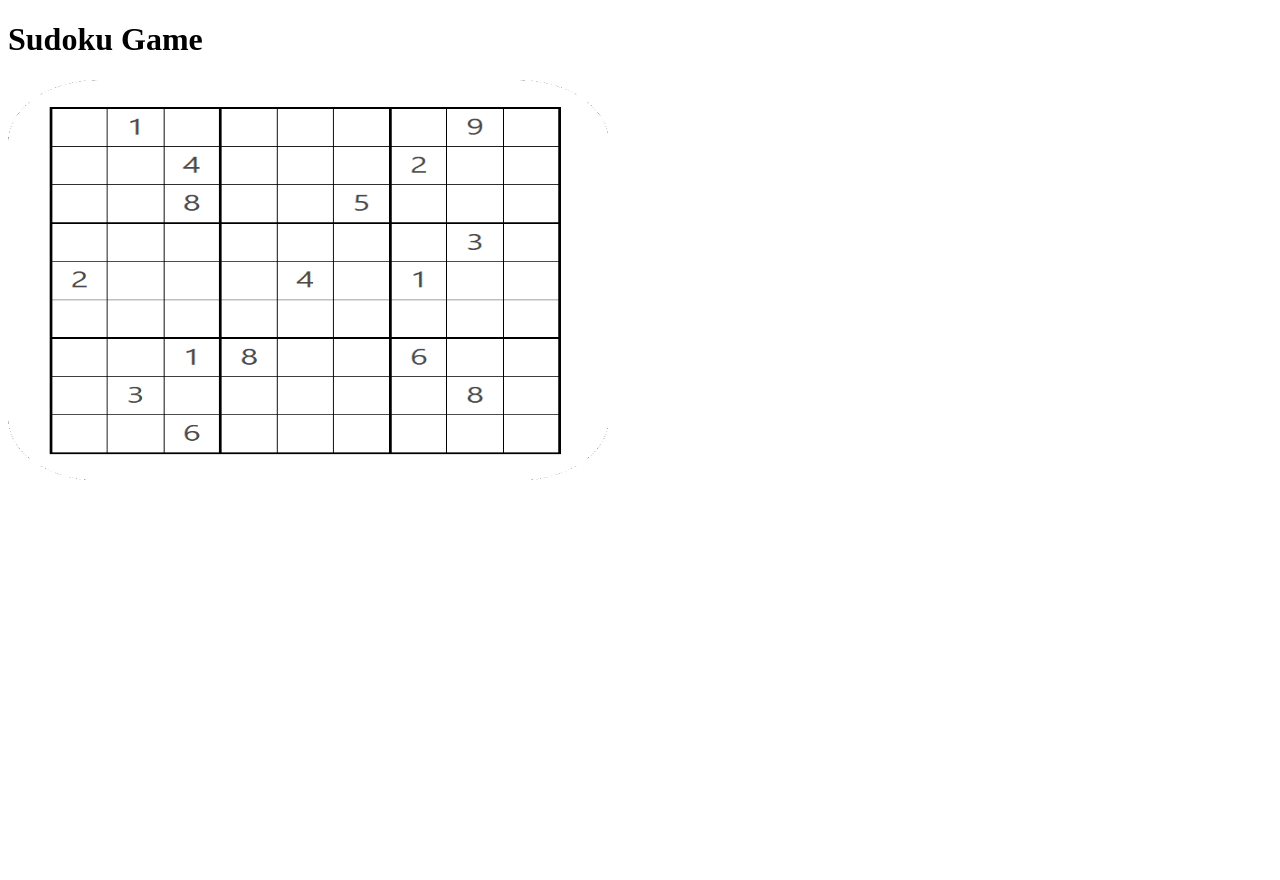
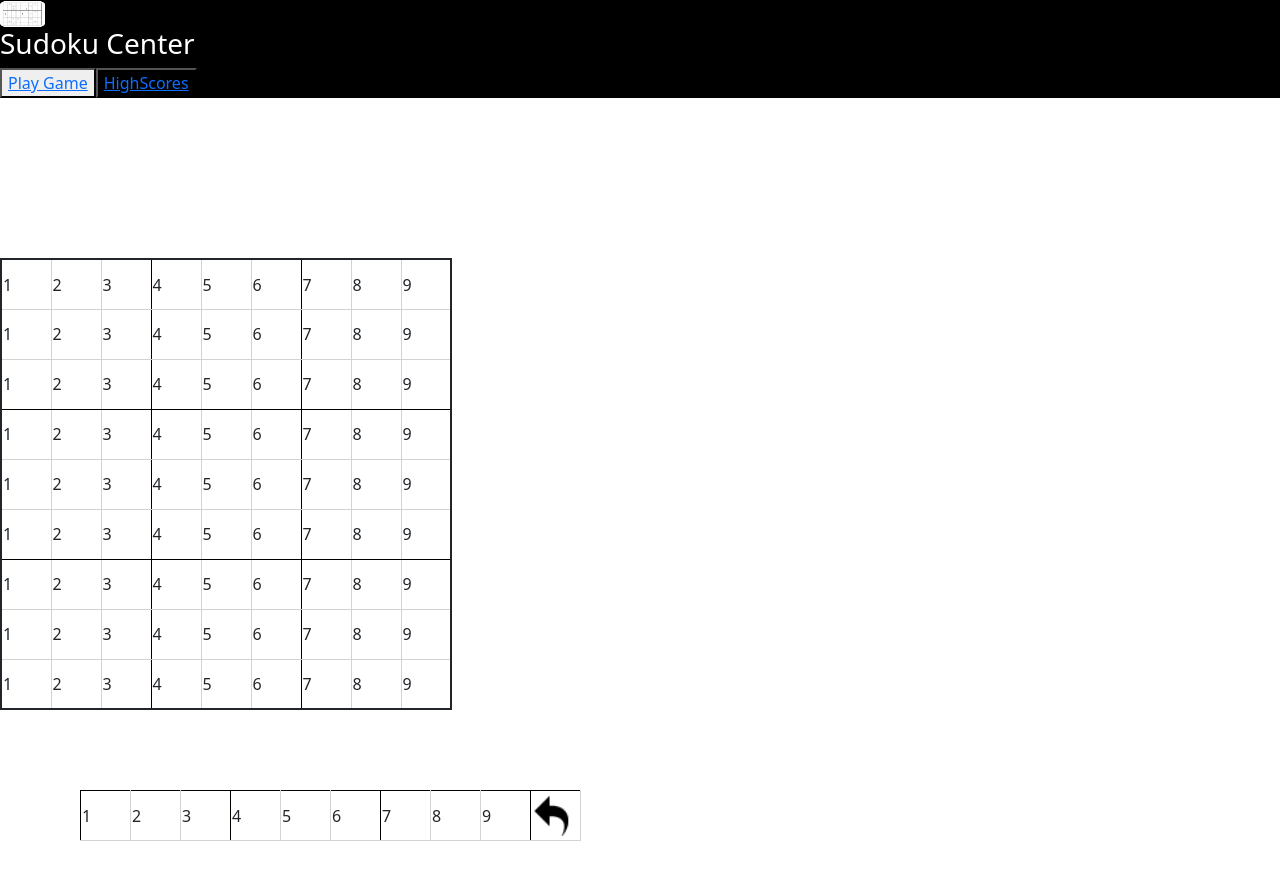
Before and after one commit to Andrew-Clegg/Web-Apps, a plain HTML site: page sudoku_game/sudoku.html in a window 1280 px wide. Before the commit the page ends 800 px from the top, so only its background shows below. Drawn offline with nearby package versions, Linux system fonts and the light colour scheme.

Commit message:
gameboard

```diff
--- a/sudoku_game/Styles/sudoku.css
+++ b/sudoku_game/Styles/sudoku.css
@@ -1,2 +1,48 @@
 /*empty*/
-.css
+.hcontainer {
+    background-color: black;
+  }
+
+.hs-button{
+    background-color: black;
+    color: white;
+
+}
+
+.titl{
+    color: white;
+}
+
+.user-input{
+    background-color: #f2f2f2;
+}
+
+.error{
+    background-color: #f76c5e;
+}
+
+.board{
+    margin-top: 10rem;
+    border: 2px solid;
+}
+tr:first-child td {
+	border-top-color: black;
+}
+tr:nth-child(3n) td {
+	border-bottom-color: black;
+}
+td {
+	border: 1px solid lightgrey;
+	height: 50px;
+	width: 50px;
+}
+td:first-child {
+	border-left-color: black;
+}
+td:nth-child(3n) {
+	border-right-color: black;
+}
+
+.figure2{
+    margin: 5rem;
+}
--- a/sudoku_game/sudoku.html
+++ b/sudoku_game/sudoku.html
@@ -4,10 +4,144 @@
     <meta charset="UTF-8">
     <meta http-equiv="X-UA-Compatible" content="IE=edge">
     <meta name="viewport" content="width=device-width, initial-scale=1.0">
+    <link href="https://cdn.jsdelivr.net/npm/bootstrap@5.1.3/dist/css/bootstrap.min.css" rel="stylesheet" integrity="sha384-1BmE4kWBq78iYhFldvKuhfTAU6auU8tT94WrHftjDbrCEXSU1oBoqyl2QvZ6jIW3" crossorigin="anonymous">
+    <script src="https://cdn.jsdelivr.net/npm/bootstrap@5.1.3/dist/js/bootstrap.bundle.min.js" integrity="sha384-ka7Sk0Gln4gmtz2MlQnikT1wXgYsOg+OMhuP+IlRH9sENBO0LRn5q+8nbTov4+1p" crossorigin="anonymous"></script>
+    <link rel="stylesheet" href="Styles/sudoku.css" />
     <title>Sudoku Game</title>
-    <h1>Sudoku Game</h1>
+
+
 </head>
+
 <body>
-    <img src="Images/logo.gif" width="600" height="400">
+    <div class="hcontainer">
+        <section class="header">
+            <img src="Images/logo.gif" width="45" height="26">
+            <h3 class="titl">Sudoku Center</h3>
+            <button type="button" class="play-button"><a href="#">Play Game</a></li>
+            <button type="button" class="hs-button"><a href="#">HighScores</a></li>
+        </section>
+    </div>
+
+    <div class="gameboard">
+        <table class="board">
+            <tr>
+                <td>1</td>
+                <td>2</td>
+                <td>3</td>
+                <td>4</td>
+                <td>5</td>
+                <td>6</td>
+                <td>7</td>
+                <td>8</td>
+                <td>9</td>
+            </tr>
+            <tr>
+                <td>1</td>
+                <td>2</td>
+                <td>3</td>
+                <td>4</td>
+                <td>5</td>
+                <td>6</td>
+                <td>7</td>
+                <td>8</td>
+                <td>9</td>
+            </tr>
+            <tr>
+                <td>1</td>
+                <td>2</td>
+                <td>3</td>
+                <td>4</td>
+                <td>5</td>
+                <td>6</td>
+                <td>7</td>
+                <td>8</td>
+                <td>9</td>
+            </tr>
+
+            <tr>
+                <td>1</td>
+                <td>2</td>
+                <td>3</td>
+                <td>4</td>
+                <td>5</td>
+                <td>6</td>
+                <td>7</td>
+                <td>8</td>
+                <td>9</td>
+            </tr>
+            <tr>
+                <td>1</td>
+                <td>2</td>
+                <td>3</td>
+                <td>4</td>
+                <td>5</td>
+                <td>6</td>
+                <td>7</td>
+                <td>8</td>
+                <td>9</td>
+            </tr>
+            <tr>
+                <td>1</td>
+                <td>2</td>
+                <td>3</td>
+                <td>4</td>
+                <td>5</td>
+                <td>6</td>
+                <td>7</td>
+                <td>8</td>
+                <td>9</td>
+            </tr>
+
+            <tr>
+                <td>1</td>
+                <td>2</td>
+                <td>3</td>
+                <td>4</td>
+                <td>5</td>
+                <td>6</td>
+                <td>7</td>
+                <td>8</td>
+                <td>9</td>
+            </tr>
+            <tr>
+                <td>1</td>
+                <td>2</td>
+                <td>3</td>
+                <td>4</td>
+                <td>5</td>
+                <td>6</td>
+                <td>7</td>
+                <td>8</td>
+                <td>9</td>
+            </tr>
+            <tr>
+                <td>1</td>
+                <td>2</td>
+                <td>3</td>
+                <td>4</td>
+                <td>5</td>
+                <td>6</td>
+                <td>7</td>
+                <td>8</td>
+                <td>9</td>
+            </tr>
+        </table>
+    </div>
+    <div class="figuretwo">
+        <table class="figure2">
+            <tr>
+                <td>1</td>
+                <td>2</td>
+                <td>3</td>
+                <td>4</td>
+                <td>5</td>
+                <td>6</td>
+                <td>7</td>
+                <td>8</td>
+                <td>9</td>
+                <td><img src="Images/undo.png" width="40" height="40"></td>
+            </tr>
+        </table>
+    </div>
 </body>
 </html>
```
